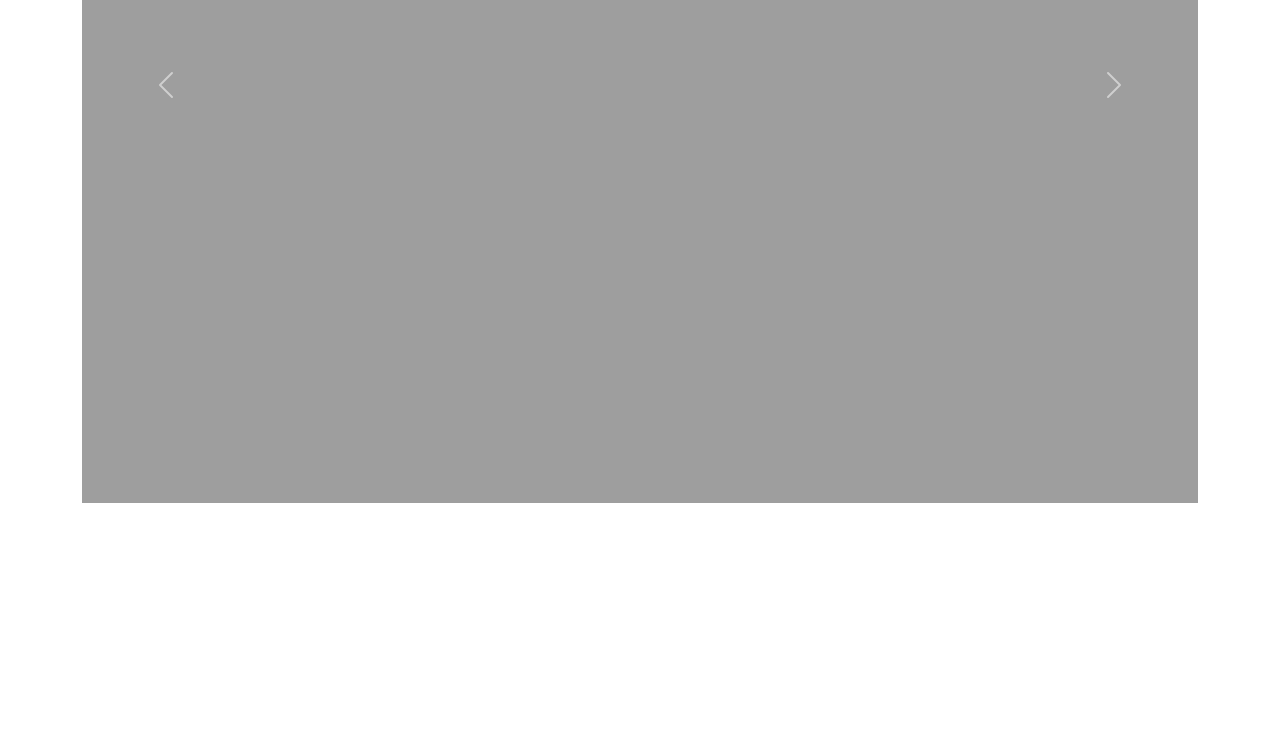
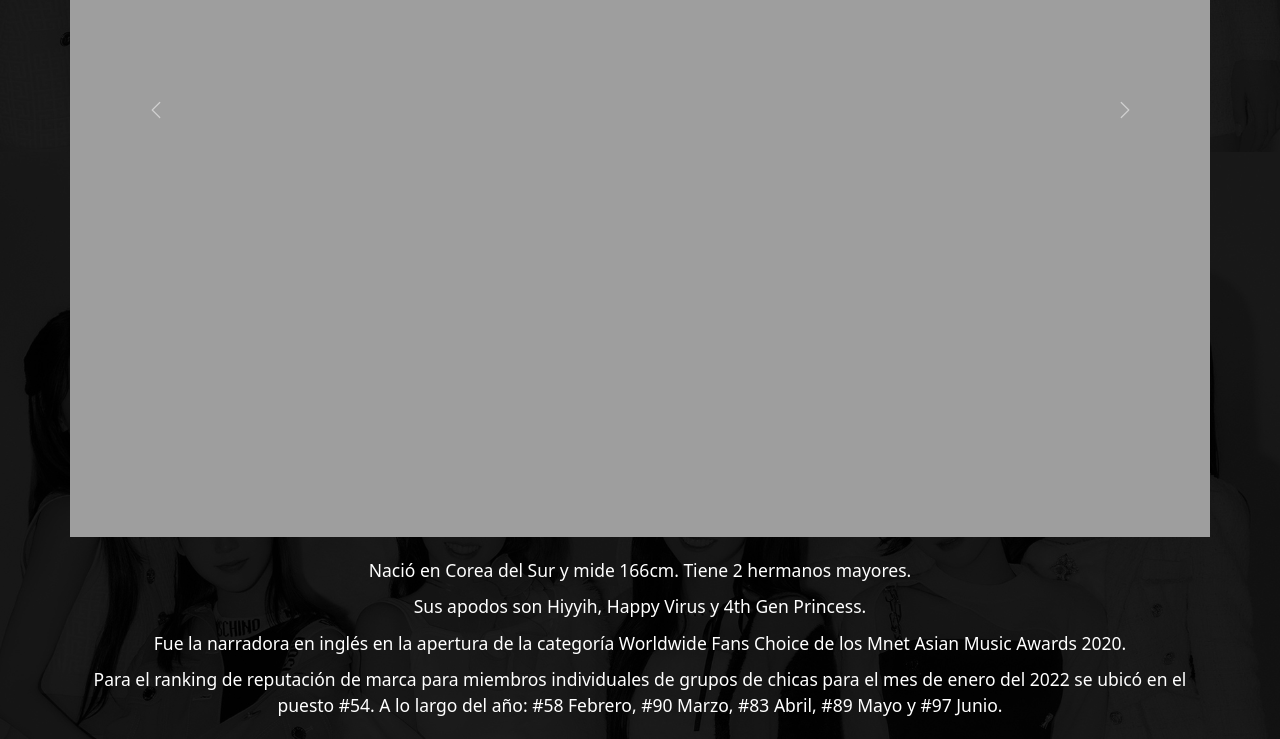
Before and after one commit to Cecii0911/PreEntregas-Ciaccio, a plain HTML site: page pages/perfiles.html/bahiyyih.html in a window 1280 px wide. Shown: the part 648-1387 px from the top of the page. Drawn offline with nearby package versions, Linux system fonts and the light colour scheme; the site is published under a folder, as on GitHub Pages, so addresses that start at the root find nothing; a web font is replaced by a local one.

Commit message:
Correción de errores

```diff
--- a/index.html
+++ b/index.html
@@ -15,7 +15,7 @@
     <!-- AOS -->
     <link href="https://unpkg.com/aos@2.3.1/dist/aos.css" rel="stylesheet">
     <!-- MAIN CSS -->
-    <link rel="stylesheet" href="/css/style.css">
+    <link rel="stylesheet" href="css/style.css">
     <!--ICONOS-->
     <script src="https://kit.fontawesome.com/eb496ab1a0.js" crossorigin="anonymous"></script>
 </head>
--- a/pages/perfiles.html/bahiyyih.html
+++ b/pages/perfiles.html/bahiyyih.html
@@ -8,14 +8,14 @@
     <title>Kep1er | Bahiyyih</title>
     <link rel="preconnect" href="https://fonts.gstatic.com" crossorigin>
     <link href="https://fonts.googleapis.com/css2?family=Unbounded&display=swap" rel="stylesheet">
-    <link rel="shortcut icon" href="/images/logo web.png">
+    <link rel="shortcut icon" href="images/logo web.png">
     <!-- BOOTSTRAP -->
     <link href="https://cdn.jsdelivr.net/npm/bootstrap@5.3.0-alpha1/dist/css/bootstrap.min.css" rel="stylesheet"
         integrity="sha384-GLhlTQ8iRABdZLl6O3oVMWSktQOp6b7In1Zl3/Jr59b6EGGoI1aFkw7cmDA6j6gD" crossorigin="anonymous">
     <!-- AOS -->
     <link href="https://unpkg.com/aos@2.3.1/dist/aos.css" rel="stylesheet">
     <!-- MAIN CSS -->
-    <link rel="stylesheet" href="/css/style.css">
+    <link rel="stylesheet" href="../../css/style.css">
     <!--ICONOS-->
     <script src="https://kit.fontawesome.com/eb496ab1a0.js" crossorigin="anonymous"></script>
 </head>
```
Also changed, not shown: pages/perfiles.html/chaehyun.html (+1 -1 lines), pages/perfiles.html/dayeon.html (+1 -1 lines), pages/perfiles.html/hikaru.html (+1 -1 lines), pages/perfiles.html/mashiro.html (+1 -1 lines), pages/perfiles.html/xiaoting.html (+1 -1 lines), pages/perfiles.html/yeseo.html (+1 -1 lines), pages/perfiles.html/youngeun.html (+1 -1 lines), pages/perfiles.html/yujin.html (+1 -1 lines).
